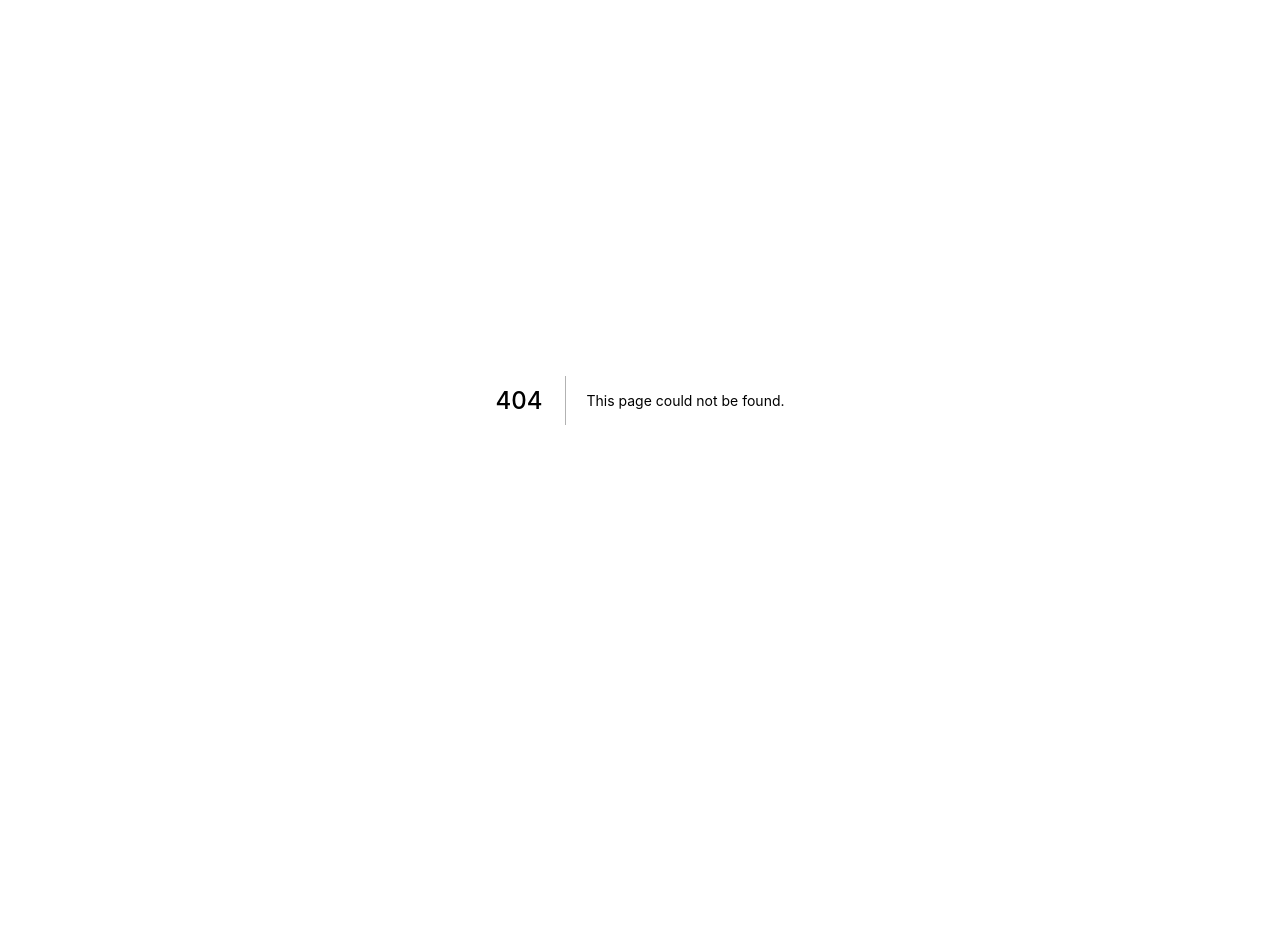
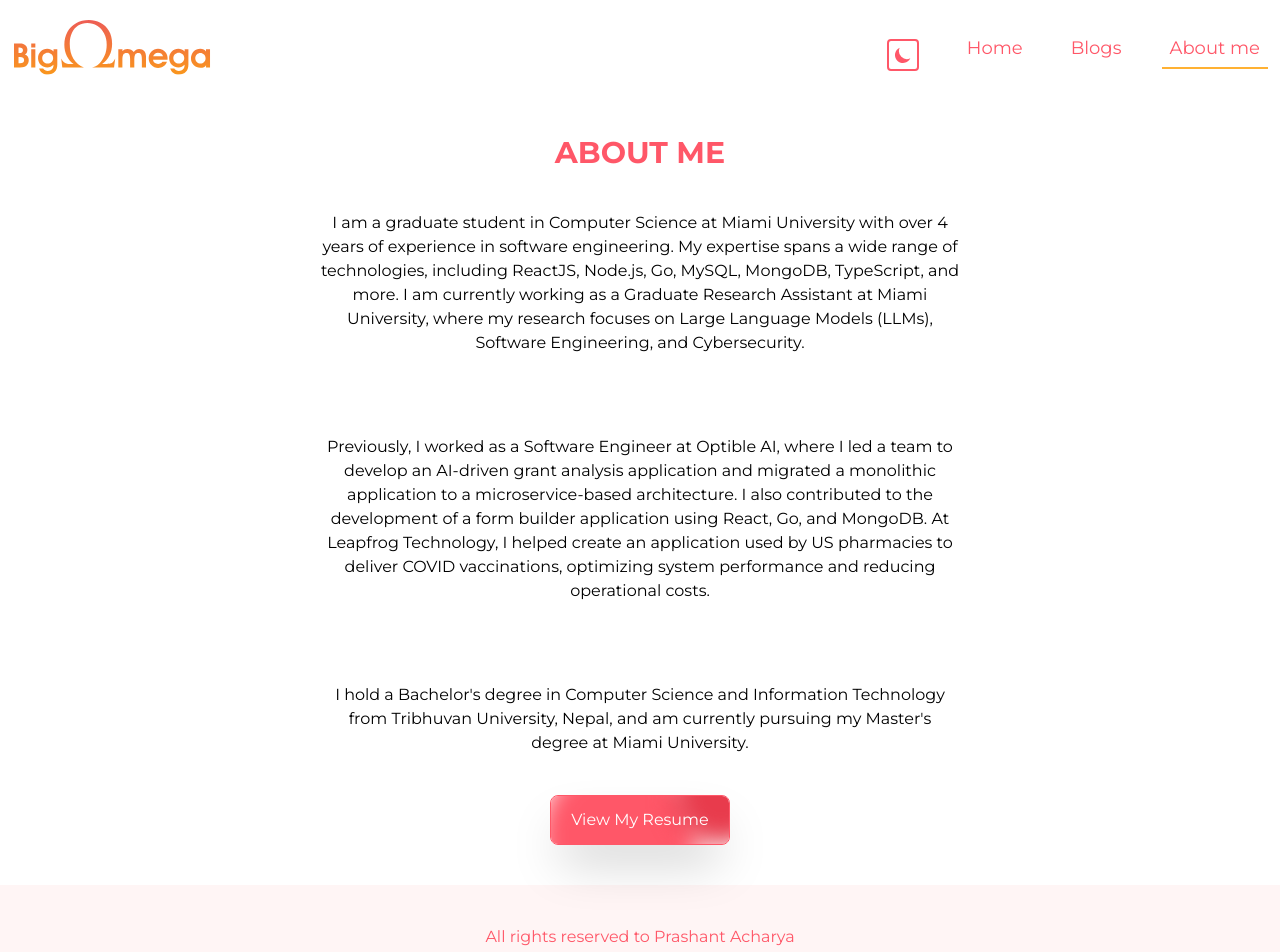
Before and after one commit to prashantacharya/bigomega-v2, a Next.js app: page /about in a window 1280 px wide. Before the commit this address had no page. Shown: the top 952 px of the page. Before the commit the page ends 800 px from the top, so only its background shows below. Built offline with nearby package versions, Linux system fonts and the light colour scheme.

Commit message:
Add about me page

```diff
--- a/components/HeroSection.tsx
+++ b/components/HeroSection.tsx
@@ -1,6 +1,9 @@
 import Image from 'next/image';
+import { useRouter } from 'next/router';
 
 const HeroSection = () => {
+  const router = useRouter();
+
   return (
     <main className="px-3 py-10 md:py-20">
       <div className="container mx-auto py-20">
@@ -12,8 +15,19 @@ const HeroSection = () => {
             </h1>
 
             <p className="text-2xl mt-5 w-full dark:text-white">
-              I am a Software Engineer, I build applications with JavaScript.
+              I build applications using JavaScript, Python and Go.
             </p>
+
+            <button
+              onClick={() => router.push('/about')}
+              className="w-[119px] mt-2 relative inline-block px-4 py-2 font-medium group"
+            >
+              <span className="absolute inset-0 w-full h-full transition duration-200 ease-out transform translate-x-1 translate-y-1 bg-primary-normal group-hover:-translate-x-0 group-hover:-translate-y-0"></span>
+              <span className="absolute inset-0 w-full h-full bg-white border-2 border-primary-normal group-hover:bg-primary-normal"></span>
+              <span className="relative text-primary-normal group-hover:text-white">
+                Read More
+              </span>
+            </button>
           </div>
 
           <div className="flex align-center justify-center">
--- a/components/Technologies.tsx
+++ b/components/Technologies.tsx
@@ -1,5 +1,7 @@
 import Image from 'next/image';
+import GoLogo from '../public/technologies/go.svg';
 import NodeLogo from '../public/technologies/node.svg';
+import FigmaLogo from '../public/technologies/figma.svg';
 import ReactLogo from '../public/technologies/react.svg';
 import PythonLogo from '../public/technologies/python.svg';
 import NextJsLogo from '../public/technologies/next-js.svg';
@@ -12,7 +14,7 @@ const Technologies = () => {
     <section className="bg-section py-10">
       <div className="container mx-auto px-4">
         <h2 className="text-2xl font-bold text-center text-primary-normal uppercase">
-          Technologies
+          Technologies I Work With
         </h2>
 
         <div className="my-16 flex flex-wrap gap-8 md:gap-16 justify-center align-center">
@@ -72,6 +74,16 @@ const Technologies = () => {
             height={150}
             width={150}
           />
+
+          <Image src={GoLogo} alt="Go" title="Go" height={150} width={150} />
+
+          <Image
+            src={FigmaLogo}
+            alt="Figma"
+            title="Figma"
+            height={150}
+            width={150}
+          />
         </div>
 
         <div className="text-center">
--- a/components/Timeline.tsx
+++ b/components/Timeline.tsx
@@ -10,7 +10,7 @@ const data = [
     date: 'March, 1998',
     title: 'Born in Kathmandu, Nepal',
     description:
-      'I was born in the heart of the capital city in Nepal. I spent most of my childhood in Sunsari which lies in the eastern part of Nepal.',
+      'I was born in Kathmandu, the capital city of Nepal. I spent most of my childhood in Sunsari which lies in the eastern part of Nepal.',
     icon: <CakeIcon className="h-7 w-7 text-primary-normal" />,
   },
 
@@ -47,6 +47,13 @@ const data = [
     description:
       'I joined Miami University at Oxford, Ohio to pursue my masters degree in Computer Science.',
     icon: <AcademicCapIcon className="h-7 w-7 text-primary-normal" />,
+  },
+  {
+    date: 'August, 2024',
+    title: 'Started working as a Research Assistant',
+    description:
+      'I started working as a Research Assistant at Miami University under the guidance of Dr. James Walden.',
+    icon: <OfficeBuildingIcon className="h-7 w-7 text-primary-normal" />,
   },
 ];
 
--- /dev/null
+++ b/pages/about.tsx
@@ -0,0 +1,54 @@
+import Wrapper from '../components/Wrapper';
+
+const About = () => {
+  return (
+    <Wrapper>
+      <div className="container mx-auto py-10 text-center">
+        <h1 className="text-3xl text-primary-normal font-bold uppercase">
+          About Me
+        </h1>
+        <div className="min-h-[70vh] w-[50%] mx-auto">
+          <p className="py-10">
+            I am a graduate student in Computer Science at Miami University with
+            over 4 years of experience in software engineering. My expertise
+            spans a wide range of technologies, including ReactJS, Node.js, Go,
+            MySQL, MongoDB, TypeScript, and more. I am currently working as a
+            Graduate Research Assistant at Miami University, where my research
+            focuses on Large Language Models (LLMs), Software Engineering, and
+            Cybersecurity.{' '}
+          </p>
+          <p className="py-10">
+            Previously, I worked as a Software Engineer at Optible AI, where I
+            led a team to develop an AI-driven grant analysis application and
+            migrated a monolithic application to a microservice-based
+            architecture. I also contributed to the development of a form
+            builder application using React, Go, and MongoDB. At Leapfrog
+            Technology, I helped create an application used by US pharmacies to
+            deliver COVID vaccinations, optimizing system performance and
+            reducing operational costs.
+          </p>
+          <p className="py-10">
+            I hold a Bachelor&apos;s degree in Computer Science and Information
+            Technology from Tribhuvan University, Nepal, and am currently
+            pursuing my Master&apos;s degree at Miami University.
+          </p>
+          <a
+            href="https://docs.google.com/document/d/1Y92MJqJACW1Gl4An6OpcCd67xDbtvla5EKNWOm1rs84/edit?usp=sharing"
+            className="relative inline-flex items-center justify-center inline-block p-4 px-5 py-3 overflow-hidden font-medium text-indigo-600 rounded-lg shadow-2xl group border border-primary-normal"
+            target="_blank"
+            rel="noreferrer"
+          >
+            <span className="absolute top-0 left-0 w-40 h-40 -mt-10 -ml-3 transition-all duration-700 bg-primary-normal rounded-full blur-md ease"></span>
+            <span className="absolute inset-0 w-full h-full transition duration-700 group-hover:rotate-180 ease">
+              <span className="absolute bottom-0 left-0 w-24 h-24 -ml-10 bg-primary-light rounded-full blur-md"></span>
+              <span className="absolute bottom-0 right-0 w-24 h-24 -mr-10 bg-primary-darker rounded-full blur-md"></span>
+            </span>
+            <span className="relative text-white">View My Resume</span>
+          </a>
+        </div>
+      </div>
+    </Wrapper>
+  );
+};
+
+export default About;
```
Also changed, not shown: public/technologies/figma.svg (added), public/technologies/go.svg (added).
